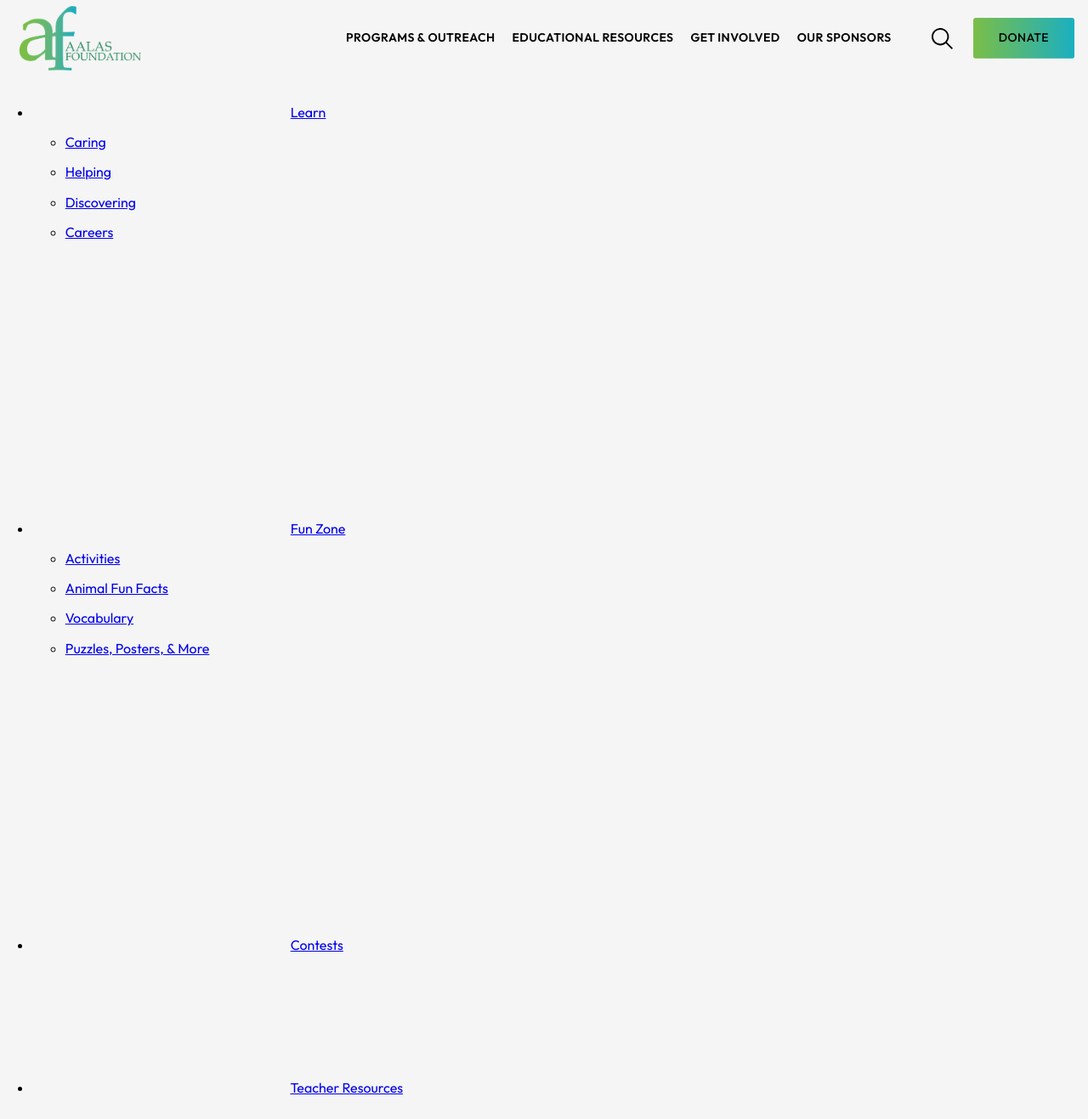
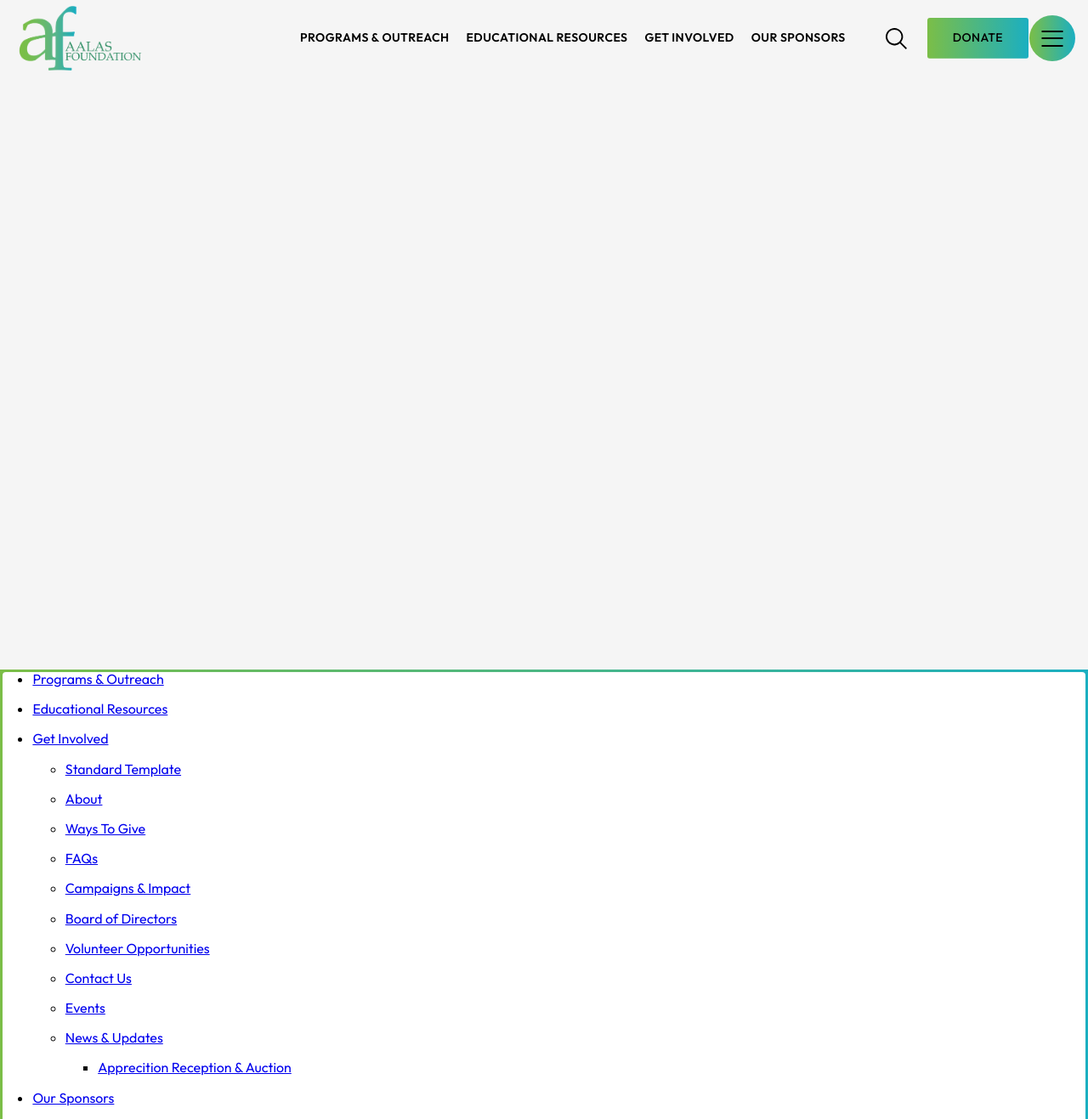
Before and after one commit to the-tiggles/aalas2026, a website: page index.html in a window 1280 px wide. Shown: the part 12-1329 px from the top of the page at 85% size. After the commit the page ends 800 px from the top, so only its background shows below. Drawn offline with nearby package versions, Linux system fonts and the light colour scheme; files that its build step writes are made by us from their sources; files whose address does not match are found by name.

Commit message:
💻🐧 Updates

```diff
--- a/components/global/sidecar.html
+++ b/components/global/sidecar.html
@@ -1,36 +1,33 @@
 <div class="sidecar" id="sidecar">
-    <nav class="mobile-nav">
-        <ul class="menu">
-            <li class="menu__item menu__item--has-children">
-                <svg class="menu__icon green-fill"><use href="#icon_cog"/></svg>
-                <a href="#">Learn</a>
-                <ul class="menu">
-                    <li class="menu__item"><a href="#">Caring</a></li>
-                    <li class="menu__item"><a href="#">Helping</a></li>
-                    <li class="menu__item"><a href="#">Discovering</a></li>
-                    <li class="menu__item"><a href="#">Careers</a></li>
-                </ul>
-                <button class="menu__expand" type="button" aria-label="Expand Menu"><svg class="icon"><use href="#icon_chevron_down"/></svg></button>
+    <ul id="sidecar-nav">
+      <li><a href="/programs-outreach">Programs &amp; Outreach</a></li>
+      <li><a href="#">Educational Resources</a></li>
+      <li>
+         <a href="#">Get Involved</a>
+         <ul>
+            <li><a href="/standard-template">Standard Template</a></li>
+            <li><a href="/about">About</a></li>
+            <li><a href="/ways-to-give">Ways To Give</a></li>
+            <li><a href="/faqs">FAQs</a></li>
+            <li><a href="/campaigns-impact">Campaigns & Impact</a></li>
+            <li><a href="/board-of-directors">Board of Directors</a></li>
+            <li><a href="/volunteer">Volunteer Opportunities</a></li>
+            <li><a href="/contact">Contact Us</a></li>
+            <li><a href="/events">Events</a></li>
+            <li>
+               <a href="/news-updates">News &amp; Updates</a>
+               <ul>
+                  <li>
+                     <a
+                        href="/news-updates-single"
+                        title="Appreciation Reception &amp; Auction"
+                        >Apprecition Reception &amp; Auction</a
+                     >
+                  </li>
+               </ul>
             </li>
-            <li class="menu__item menu__item--has-children">
-                <svg class="menu__icon blue-fill"><use href="#icon_star"/></svg>
-                <a href="#">Fun Zone</a>
-                <ul class="menu">
-                    <li class="menu__item"><a href="#">Activities</a></li>
-                    <li class="menu__item"><a href="#">Animal Fun Facts</a></li>
-                    <li class="menu__item"><a href="#">Vocabulary</a></li>
-                    <li class="menu__item"><a href="#">Puzzles, Posters, & More</a></li>
-                </ul>
-                <button class="menu__expand" type="button" aria-label="Expand Menu"><svg class="icon"><use href="#icon_chevron_down"/></svg></button>
-            </li>
-            <li class="menu__item">
-                <svg class="menu__icon red-fill"><use href="#icon_trophy"/></svg>
-                <a href="#">Contests</a>
-            </li>
-            <li class="menu__item">
-                <svg class="menu__icon orange-fill"><use href="#icon_book"/></svg>
-                <a href="#">Teacher Resources</a>
-            </li>
-        </ul>
-    </nav>
+         </ul>
+      </li>
+      <li><a href="#">Our Sponsors</a></li>
+   </ul>
 </div>
--- a/css/global/_header.scss
+++ b/css/global/_header.scss
@@ -1,5 +1,4 @@
-@use '../abstracts' as *;
-
+@use "../abstracts" as *;
 
 header.scroll-header {
 	position: fixed;
@@ -8,11 +7,15 @@
 	top: 0;
 	left: 0;
 	background: transparent;
-    transition: all .33s ease;
+	transition: all 0.33s ease;
+	@include MQ(tab) {
+		height: 80px;
+		background: white;
+	}
 	&.header-hide,
 	&.header-show {
 		background: white;
-        box-shadow: 0 5px 15px -3px rgba(black, .15);
+		box-shadow: 0 5px 15px -3px rgba(black, 0.15);
 	}
 	.inner-wrapper {
 		display: flex;
@@ -24,10 +27,17 @@
 		margin: 0 auto;
 		display: flex;
 		gap: 25px;
+		@include MQ(tab) {
+			padding: 10px 15px;
+		}
 		a.logo-link {
 			display: block;
 			width: 160px;
 			flex-basis: 160px;
+			@include MQ(tab) {
+				width: 101px;
+				flex-basis: 101px;
+			}
 		}
 		.menu-side {
 			flex-basis: calc(100% - 180px);
@@ -57,7 +67,7 @@
 						font-size: 14px;
 						font-weight: 600;
 						display: inline-block;
-                        transition: all .2s ease;
+						transition: all 0.2s ease;
 						padding: 10px 10px;
 						&:hover {
 							color: $green;
@@ -65,7 +75,7 @@
 					}
 					> a {
 						text-align: center;
-                        letter-spacing: .4px;
+						letter-spacing: 0.4px;
 						padding: 10px;
 						@media (max-width: 1200px) {
 							padding: 10px 10px;
@@ -77,11 +87,7 @@
 					}
 					// tier 2
 					> ul {
-                        background: linear-gradient(
-                            90deg,
-                            #7BBE47 0%,
-                            #1BAFC1 100%
-                        );
+						background: linear-gradient(90deg, #7bbe47 0%, #1bafc1 100%);
 						position: absolute;
 						right: 0;
 						margin: 0;
@@ -90,7 +96,7 @@
 						list-style: none;
 						pointer-events: none;
 						opacity: 0;
-                        transition: all .2s ease;
+						transition: all 0.2s ease;
 						&:before {
 							content: "";
 							position: absolute;
@@ -104,7 +110,7 @@
 							position: relative;
 							margin: 0;
 							background: transparent;
-                            transition: all .33s ease;
+							transition: all 0.33s ease;
 							&:first-child {
 								border-radius: 4px 4px 0 0;
 							}
@@ -131,7 +137,7 @@
 								width: 200px;
 								> li {
 									margin: 0;
-                                    transition: all .2s ease;
+									transition: all 0.2s ease;
 									&:hover {
 										background: $blue;
 										> a {
@@ -141,11 +147,7 @@
 								}
 							}
 							&:hover {
-                                background: linear-gradient(
-                                    90deg,
-                                    $green 0%,
-                                    $blue 100%
-                                );
+								background: linear-gradient(90deg, $green 0%, $blue 100%);
 								> a {
 									color: black;
 								}
@@ -168,7 +170,7 @@
 				// display: none;
 				width: 40px;
 				height: 35px;
-                background-image: url('images/icons/icon-search.svg');
+				background-image: url("../images/icons/icon-search.svg");
 				background-size: 25px;
 				background-repeat: no-repeat;
 				background-position: center;
@@ -176,23 +178,80 @@
 				@media (max-width: 1200px) {
 					margin-left: 25px;
 				}
+			}
+			a.btn-gradient {
 				@include MQ(tab) {
 					display: none;
 				}
 			}
-            a.btn-gradient {
-
+			.hamburger {
+				display: none;
+				border-radius: 50%;
+				width: 54px;
+				height: 54px;
+				cursor: pointer;
+				display: flex;
+				justify-content: center;
+				align-items: center;
+				background: linear-gradient(90deg, $green 0%, $blue 100%);
             @include MQ(tab) {
-                    display: none;
+					display: flex;
 				}
+				&__inner {
+					width: 25px;
+					height: 17px;
+					position: relative;
+					span {
+						height: 2px;
+						width: 100%;
+						background: black;
+						display: block;
+						content: "";
+						position: absolute;
+						left: 50%;
+						transform: translate(-50%, -50%) rotate(0deg);
+						transition: all 0.33s ease;
+						&:nth-child(1) {
+							top: 0;
+							transition: all 0.2s ease 0s, top 0.2s ease 0.1s,
+								width 0.2s ease 0.4s;
 						}
-            button.hamburger {
-                display: none;
-                @include MQ(tab) {
-                    display: block;
+						&:nth-child(2) {
+							top: 50%;
+							transition: all 0.1s ease 0.4s;
+						}
+						&:nth-child(3) {
+							top: 100%;
+							transition: all 0.2s ease 0s, top 0.2s ease 0.1s,
+								width 0.2s ease 0.4s;
 						}
 					}
 				}
-
+				&.hamburger--active {
+					.hamburger__inner {
+						span {
+							&:nth-child(1) {
+								top: 50%;
+								transform: translate(-50%, -50%) rotate(45deg);
+								width: calc(100% + 15px);
+								transition: all 0.2s ease 0.2s, top 0.2s ease 0s,
+									width 0.2s ease 0.2s;
+							}
+							&:nth-child(2) {
+								width: 0;
+								transition: all 0.2s ease 0s;
+							}
+							&:nth-child(3) {
+								top: 50%;
+								width: calc(100% + 15px);
+								transform: translate(-50%, -50%) rotate(-45deg);
+								transition: all 0.2s ease 0.2s, top 0.2s ease 0s,
+									width 0.2s ease 0.2s;
 							}
 						}
+					}
+				}
+			}
+		}
+	}
+}
--- a/css/global/_index.scss
+++ b/css/global/_index.scss
@@ -1,2 +1,3 @@
 @forward 'footer';
 @forward 'header';
+@forward 'sidecar';
--- a/css/global/_sidecar.scss
+++ b/css/global/_sidecar.scss
@@ -0,0 +1,29 @@
+@use '../abstracts' as *;
+
+#sidecar {
+    position: fixed;
+    top: 100%;
+    pointer-events: none;
+    width: 100%;
+    height: calc(100% - 80px);
+    transition: all .33s ease;
+    background: linear-gradient(
+        90deg,
+        $green 0%,
+        $blue 100%
+    );
+    &:before {
+        border-radius: 4px;
+        content: "";
+        position: absolute;
+        width: calc(100% - 6px);
+        height: calc(100% - 6px);
+        top: 3px;
+        left: 3px;
+        background: white;
+    }
+    &.sidecar--active {
+        top: 80px;
+        pointer-events: inherit;
+    }
+}
```
Also changed, not shown: css/styles.css. Lines whose indentation alone changed are shown as unchanged.
